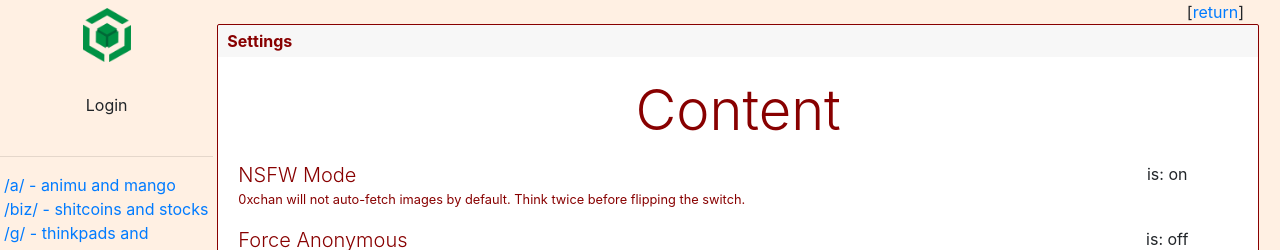
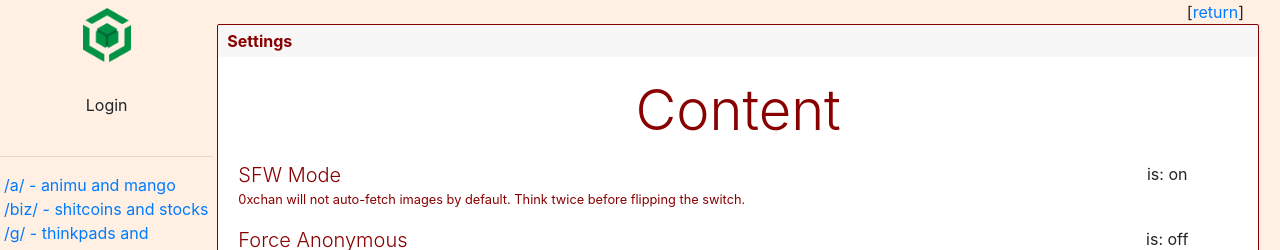
Before and after one commit to n4n0GH/0xchan-frontend, a Vue app: page /settings in a window 1280 px wide. Shown: the top 250 px of the page. Built offline with nearby package versions, Linux system fonts and the light colour scheme; some icons are missing; what vue-head would draw is missing.

Commit message:
Renamed NSFW Mode to SFW Mode

```diff
--- a/src/views/Settings.vue
+++ b/src/views/Settings.vue
@@ -21,7 +21,7 @@
 					</div>
 					<div class="row">
 						<div class="col">
-							<p class="mb-0 lead">NSFW Mode</p>
+							<p class="mb-0 lead">SFW Mode</p>
 							<p class="small font-chan-normal">0xchan will not auto-fetch images by default. Think twice before flipping the switch.</p>
 						</div>
 						<div class="col-2">
```
